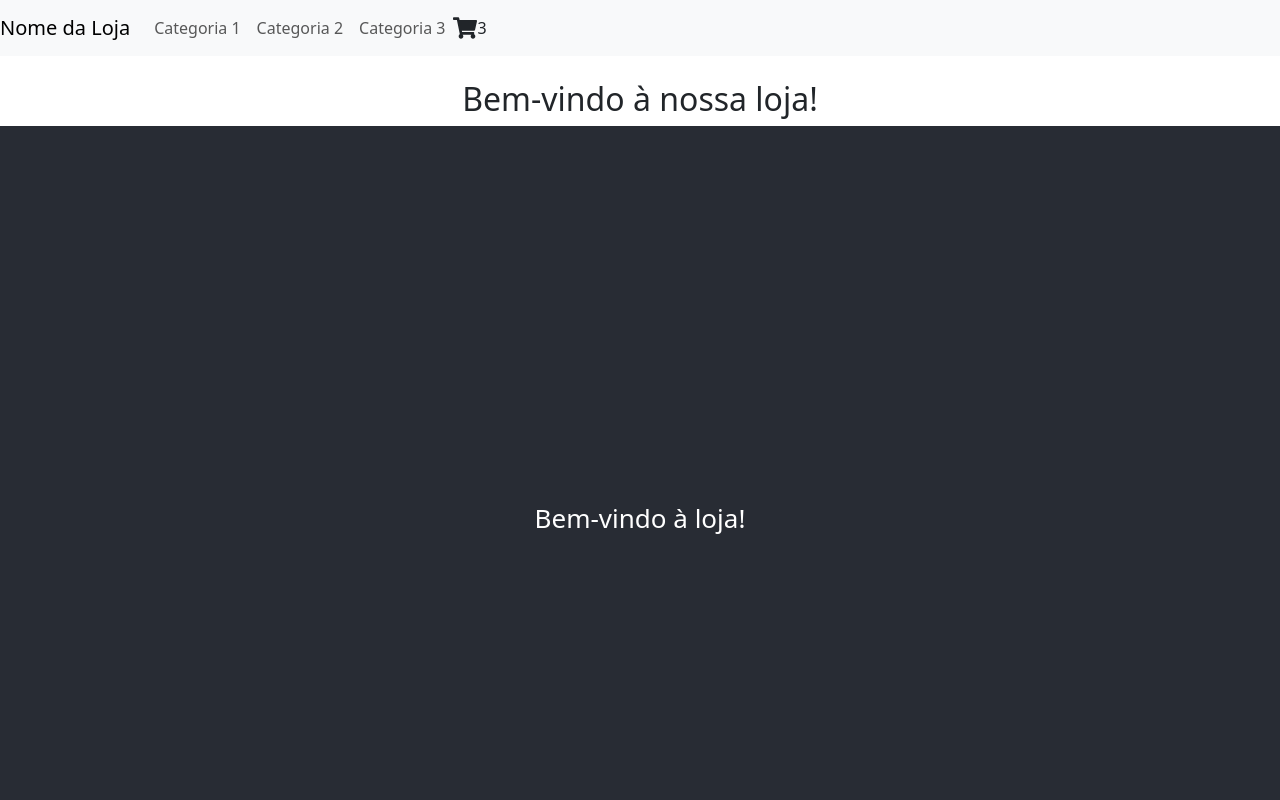
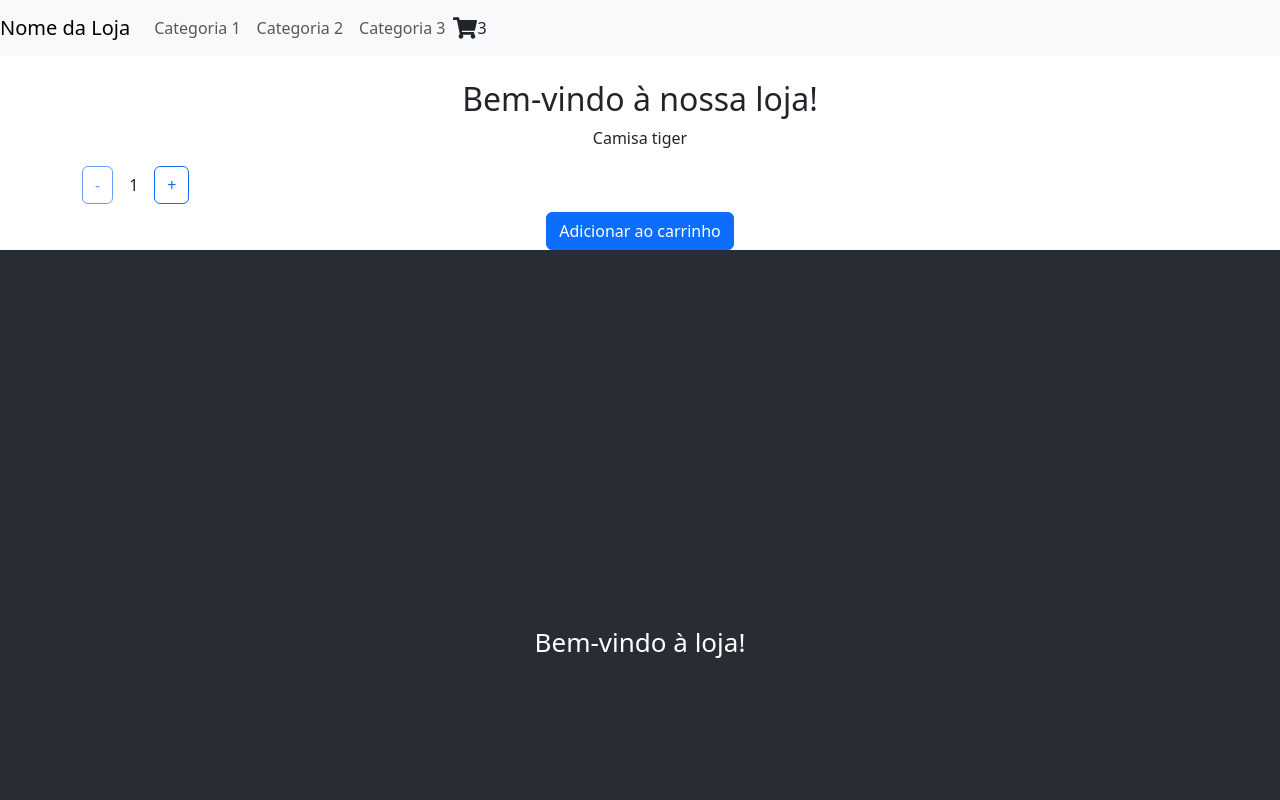
Before and after one commit to uederson-ferreira/codehouse-desafio-reactjs, a React (Create React App) app: page / in a window 1280 px wide. Shown: the top 800 px of the page. Built offline with nearby package versions, Linux system fonts and the light colour scheme.

Commit message:
Aula 05 - Componentes II

```diff
--- /dev/null
+++ b/src/components/ItemCount.js
@@ -0,0 +1,41 @@
+// src/components/ItemCount.js
+import React, { useState } from 'react';
+import 'bootstrap/dist/css/bootstrap.min.css';
+
+function ItemCount({ stock, initial, onAdd }) {
+  const [count, setCount] = useState(initial);
+
+  const handleIncrement = () => {
+    if (count < stock) {
+      setCount(count + 1);
+    }
+  };
+
+  const handleDecrement = () => {
+    if (count > 1) {
+      setCount(count - 1);
+    }
+  };
+
+  const handleAddToCart = () => {
+    if (stock > 0) {
+      onAdd(count);
+    }
+  };
+
+  return (
+    <div className="item-count">
+      <p>Camisa tiger</p>
+      <div className="count-controls d-flex align-items-center mb-2">
+        <button className="btn btn-outline-primary" onClick={handleDecrement} disabled={count <= 1}>-</button>
+        <span className="mx-3">{count}</span>
+        <button className="btn btn-outline-primary" onClick={handleIncrement} disabled={count >= stock}>+</button>
+      </div>
+      <button className="btn btn-primary" onClick={handleAddToCart} disabled={stock <= 0}>
+        Adicionar ao carrinho
+      </button>
+    </div>
+  );
+}
+
+export default ItemCount;
--- a/src/components/ItemListContainer.js
+++ b/src/components/ItemListContainer.js
@@ -1,10 +1,16 @@
 // src/components/ItemListContainer.js
 import React from 'react';
+import ItemCount from './ItemCount'; // Importe o ItemCount
 
 const ItemListContainer = ({ greeting }) => {
+  const handleAddToCart = (quantity) => {
+    console.log(`Added ${quantity} items to the cart.`);
+  };
+
   return (
     <div className="item-list-container container mt-4">
       <h2>{greeting}</h2>
+      <ItemCount stock={5} initial={1} onAdd={handleAddToCart} /> {/* Use o ItemCount para teste */}
     </div>
   );
 };
```
